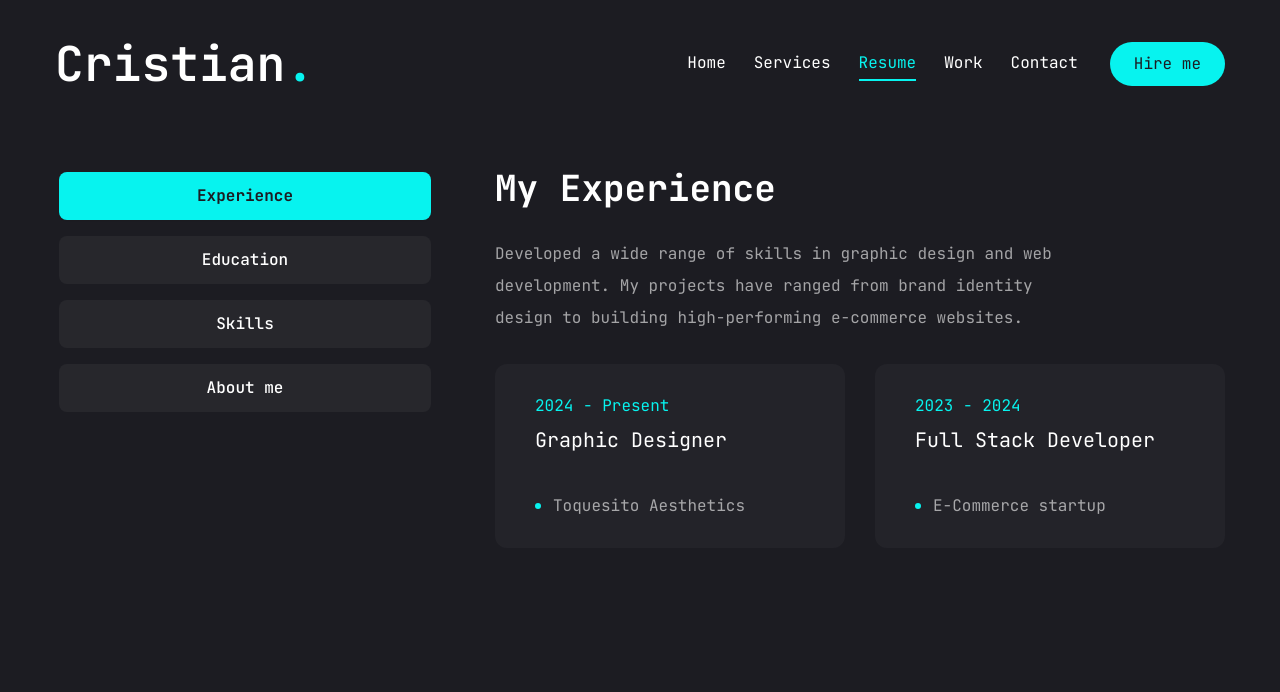
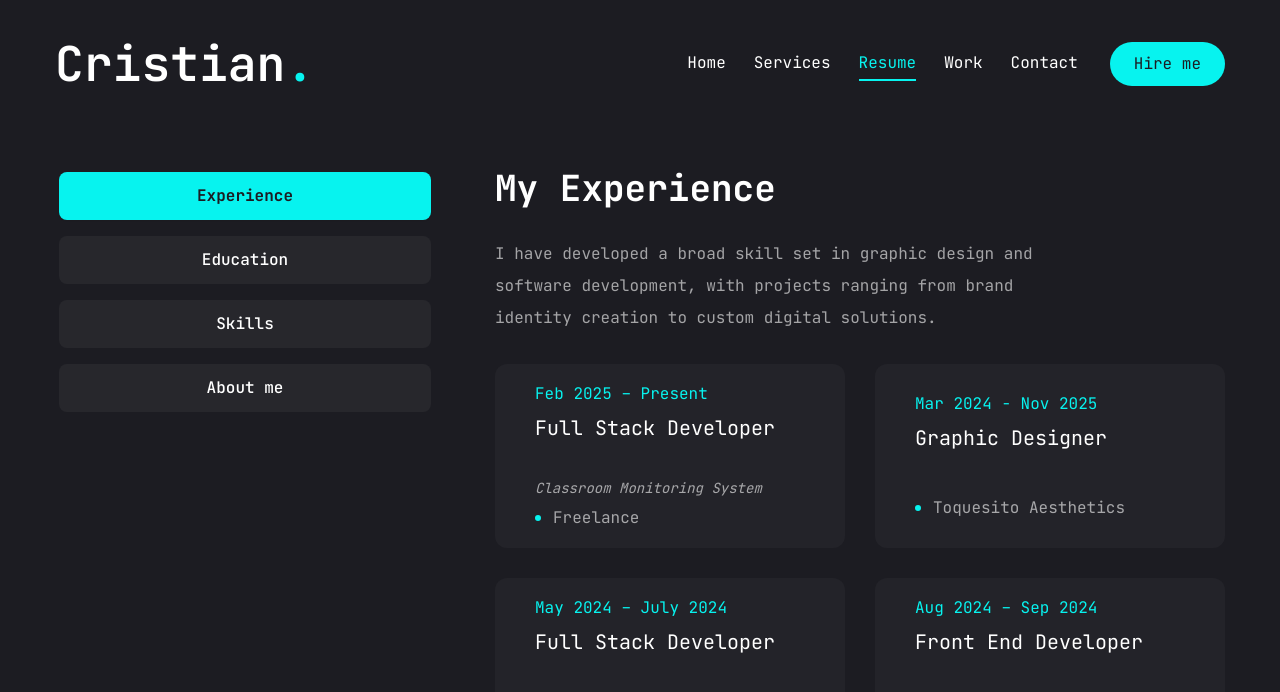
Before and after one commit to CristianAlas/crsitian-portafolio, a Next.js app: page /resume in a window 1280 px wide. Shown: the top 692 px of the page. Built offline with nearby package versions, Linux system fonts and the light colour scheme.

Commit message:
23/05/2025  cambie párrafo en pagina principal,  Services: cambiar de web a frontend.  Resumen: Experiencia: Revisar texto.  Agregar proyectos Freelance, agregar nombre del proyecto.  Skills:  Revisar texto.  Y agregar tecnologías.  About me:   Revisar texto.

```diff
--- a/app/page.jsx
+++ b/app/page.jsx
@@ -19,8 +19,9 @@ const Home = () => {
               <span className="text-accent">Cristian Alas</span>
             </h1>
             <p className="max-w-[500px] mb-9 text-white/80">
-              I excel at crafting elegant digital experiences and I am
-              proficient in various programming lenguages and technologies.
+              I specialize in crafting elegant digital experiences
+              and have strong proficiency in various programming
+              languages and technologies.
             </p>
             {/*btn and socials*/}
             <div className="flex flex-col xl:flex-row items-center gap-8">
--- a/app/resume/page.jsx
+++ b/app/resume/page.jsx
@@ -9,7 +9,7 @@ import {
   FaJava,
   FaDocker,
   FaDatabase,
-  FaGithub,
+  FaBootstrap,
 } from "react-icons/fa";
 
 import {
@@ -18,13 +18,18 @@ import {
   SiPostgresql,
   SiAdobeillustrator,
   SiAdobephotoshop,
+  SiTypescript,
+  SiSpringboot,
+  SiDotnet,
+  SiJsonwebtokens,
+
 } from "react-icons/si";
 
 //about data
 const about = {
   title: "About me",
   description:
-    "I am a proactive and adaptable full-stack developer, with a solid foundation in backend (Java, Spring Boot) and frontend (React, Next.js), Database (MySql, Sql Server) among other tools. I am passionate about building web applications complete and efficient, from the server logic to the user interface. My skills in Photoshop and Illustrator also allow me to add a creative touch to projects.",
+    "I am a proactive and adaptable full-stack developer with a solid foundation in backend development (Java, Spring Boot) and frontend technologies (React, Next.js), as well as database systems (MySQL, SQL Server), among other tools. I am passionate about building complete and efficient web applications—from server-side logic to the user interface. My skills in Photoshop and Illustrator also allow me to add a creative touch to every project.",
   info: [
     {
       fieldName: "Name",
@@ -66,17 +71,30 @@ const experience = {
   icon: "/assets/resume/badge.svg",
   title: "My Experience",
   description:
-    "Developed a wide range of skills in graphic design and web development. My projects have ranged from brand identity design to building high-performing e-commerce websites.",
+    "I have developed a broad skill set in graphic design and software development, with projects ranging from brand identity creation to custom digital solutions.",
   items: [
+    {
+      company: "Freelance",
+      position: "Full Stack Developer",
+      project: "Classroom Monitoring System",
+      duration: "Feb 2025 – Present",
+    },
     {
       company: "Toquesito Aesthetics",
       position: "Graphic Designer",
-      duration: "2024 - Present",
+      duration: "Mar 2024 - Nov 2025",
     },
     {
-      company: "E-Commerce startup",
+      company: "Freelance",
       position: "Full Stack Developer",
-      duration: "2023 - 2024",
+      project: "User Management System",
+      duration: "May 2024 – July 2024",
+    },
+    {
+      company: "Freelance",
+      position: "Front End Developer",
+      project: "Personal Portfolio",
+      duration: "Aug 2024 – Sep 2024",
     },
   ],
 };
@@ -88,6 +106,11 @@ const education = {
   description:
     "Web developer with a solid foundation in Java, React and Spring Boot, constantly learning and seeking new challenges.",
   items: [
+    {
+      institution: "Technological University",
+      degree: "Software Engineering Technician",
+      duration: "2020 - present",
+    },
     {
       institution: "Academia Kodigo",
       degree: "Java Developer",
@@ -102,11 +125,6 @@ const education = {
       institution: "Online Course Udemy",
       degree: "Spring Boot: Backend Application",
       duration: "2023-2024",
-    },
-    {
-      institution: "Technological University",
-      degree: "Software Engineering Technician",
-      duration: "2020 - present",
     },
     {
       institution: "Mary Help of Christians Salesian School",
@@ -124,7 +142,7 @@ const skills = {
   skillList: [
     {
       icon: <FaJava />,
-      name: "Java Spring Boot",
+      name: "Java",
     },
     {
       icon: <FaDocker />,
@@ -134,18 +152,18 @@ const skills = {
       icon: <FaDatabase />,
       name: "MySQL & Sql Server",
     },
-    // {
-    //   icon: <SiPostgresql />,
-    //   name: "PostgreSQL",
-    // },
-    // {
-    //   icon: <FaHtml5 />,
-    //   name: "Html 5",
-    // },
-    // {
-    //   icon: <FaCss3 />,
-    //   name: "CSS 3",
-    // },
+    {
+      icon: <SiPostgresql />,
+      name: "PostgreSQL",
+    },
+    {
+      icon: <FaHtml5 />,
+      name: "Html 5",
+    },
+    {
+      icon: <FaCss3 />,
+      name: "CSS 3",
+    },
     {
       icon: <FaJs />,
       name: "Javascript",
@@ -173,6 +191,26 @@ const skills = {
     {
       icon: <SiAdobeillustrator />,
       name: "Adobe illustrator",
+    },
+    {
+      icon: <FaBootstrap />,
+      name: "Bootstrap",
+    },
+    {
+      icon: <SiTypescript />,
+      name: "Typescript",
+    },
+    {
+      icon: <SiSpringboot />,
+      name: "Spring boot",
+    },
+    {
+      icon: <SiDotnet />,
+      name: "ASP.NET Framework",
+    },
+    {
+      icon: <SiJsonwebtokens />,
+      name: "JWT",
     },
   ],
 };
@@ -221,6 +259,7 @@ export const Resume = () => {
                 <p className="max-w-[600px] text-white/60 mx-auto xl:mx-0">
                   {experience.description}
                 </p>
+                <ScrollArea className="h-[330px]">
                   <ul className="grid grid-cols-1 lg:grid-cols-2 gap-[30px]">
                     {experience.items.map((item, index) => {
                       return (
@@ -232,17 +271,24 @@ export const Resume = () => {
                           <h3 className="text-xl max-w-[260px] min-h-[60px] text-center lg:text-left">
                             {item.position}
                           </h3>
-                          <div className="flex items-center gap-3">
-                            {/*dot*/}
-                            <span className="w-[6px] h-[6px] rounded-full bg-accent"></span>
-                            <p className="text-white/60">{item.company}</p>
+                          <div className="flex flex-col gap-1 lg:items-start items-center">
+                            {/* Project (sin punto azul) */}
+                            <p className="text-white/60 text-sm italic">{item.project}</p>
+
+                            {/* Company (con punto azul) */}
+                            <div className="flex items-center gap-3">
+                              <span className="w-[6px] h-[6px] rounded-full bg-accent"></span>
+                              <p className="text-white/60">{item.company}</p>
+                            </div>
                           </div>
                         </li>
                       );
                     })}
                   </ul>
+                </ScrollArea>
               </div>
             </TabsContent>
+
             {/*education*/}
             <TabsContent value="education" className="w-full">
               <div className="flex flex-col gap-[30px] text-center xl:text-left">
--- a/app/services/page.jsx
+++ b/app/services/page.jsx
@@ -6,14 +6,14 @@ import Link from "next/link";
 const services = [
     {
         num: "01",
-        tittle: "Web Development",
+        tittle: "Front-End Development",
         description:
             "I am passionate about web development and enjoy creating unique digital experiences. Proficient in HTML, CSS, JavaScript, and popular frameworks like React and Angular.",
         href: "/contact"
     },
     {
         num: "02",
-        tittle: "Backend Development",
+        tittle: "Back-End Development",
         description:
             "I'm skilled in backend development, database management, and creating scalable systems. My tools include Spring Boot, Docker, microservices, and Don Web.",
         href: "/contact"
--- a/app/work/page.jsx
+++ b/app/work/page.jsx
@@ -116,7 +116,7 @@ const Work = () => {
               <ul className="flex gap-4">
                 {project.stack.map((item, index) => {
                   return (
-                    <li key={index} className="text-[18px]  text-accent">
+                    <li key={index} className="text-[13px]  text-accent">
                       {item.name}
                       {/*remove the last comma*/}
                       {index !== project.stack.length - 1 && ","}
--- a/components/Stats.jsx
+++ b/components/Stats.jsx
@@ -8,7 +8,7 @@ const stats = [
         text: "Years of experience",
     },
     {
-        num: 20,
+        num: 32,
         text: "Projects completed"
     },
     {
@@ -16,7 +16,7 @@ const stats = [
         text: "Thechnologies completed"
     },
     {
-        num: 50,
+        num: 80,
         text: "Code commits"
     },
 ];
```
